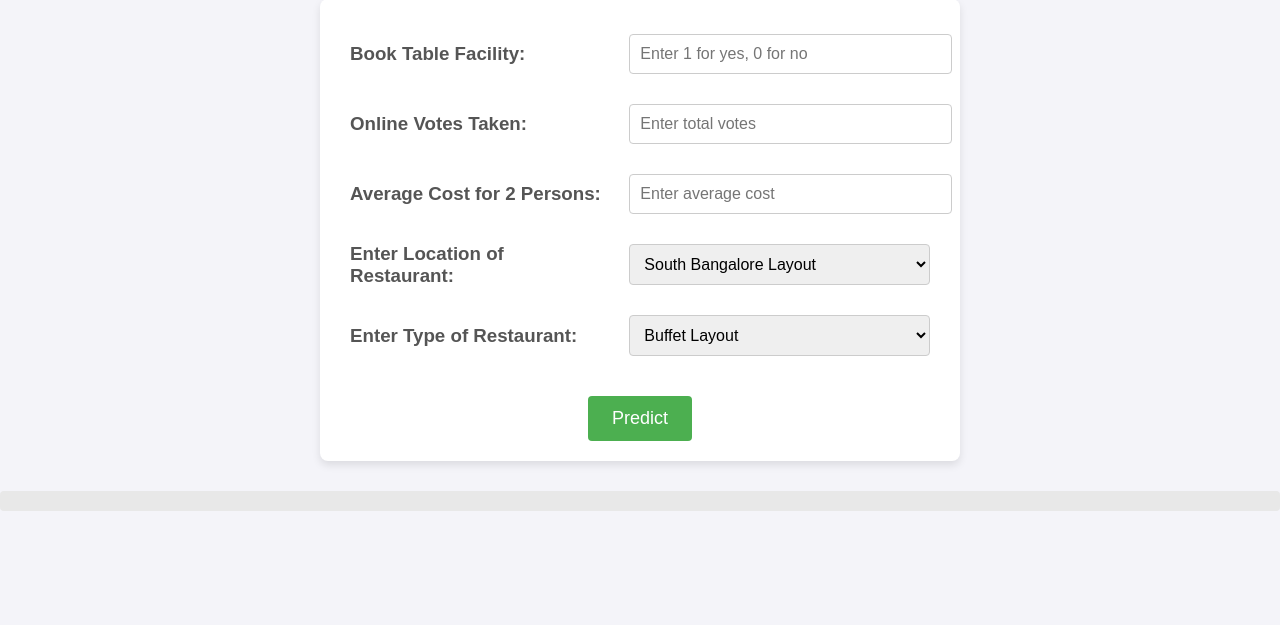
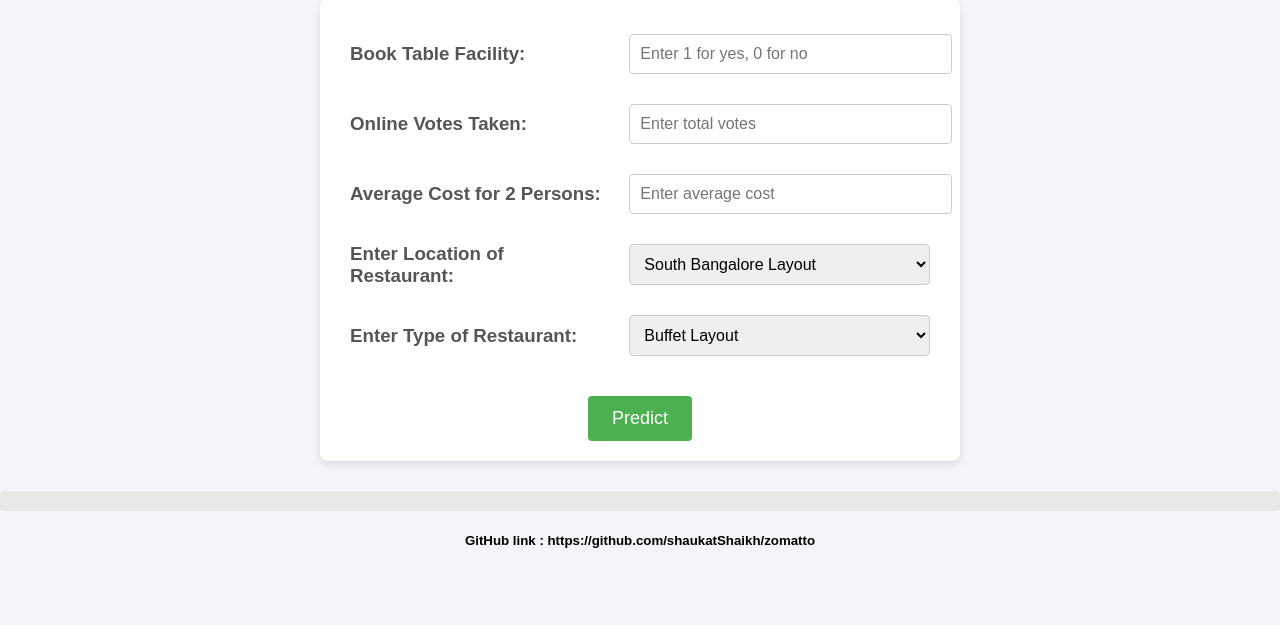
Before and after one commit to shaukatShaikh/zomatto, a Flask app: page / in a window 1280 px wide. Shown: the part 93-718 px from the top of the page. Run offline with Flask 3, Linux system fonts and the light colour scheme; parts of the project's set-up code (start-up, migrations or seed data) failed here and were passed over.

Commit message:
third commit

```diff
--- a/templates/home.html
+++ b/templates/home.html
@@ -218,8 +218,12 @@
         </center>
     </form>
 
+
     <center>
         <div class="prediction">{{prediction_text}}</div>
     </center>
+    <center>
+        <h5>GitHub link : https://github.com/shaukatShaikh/zomatto</h5>
+    </center>
 </body>
 </html>
```
Lines whose indentation alone changed are shown as unchanged.
